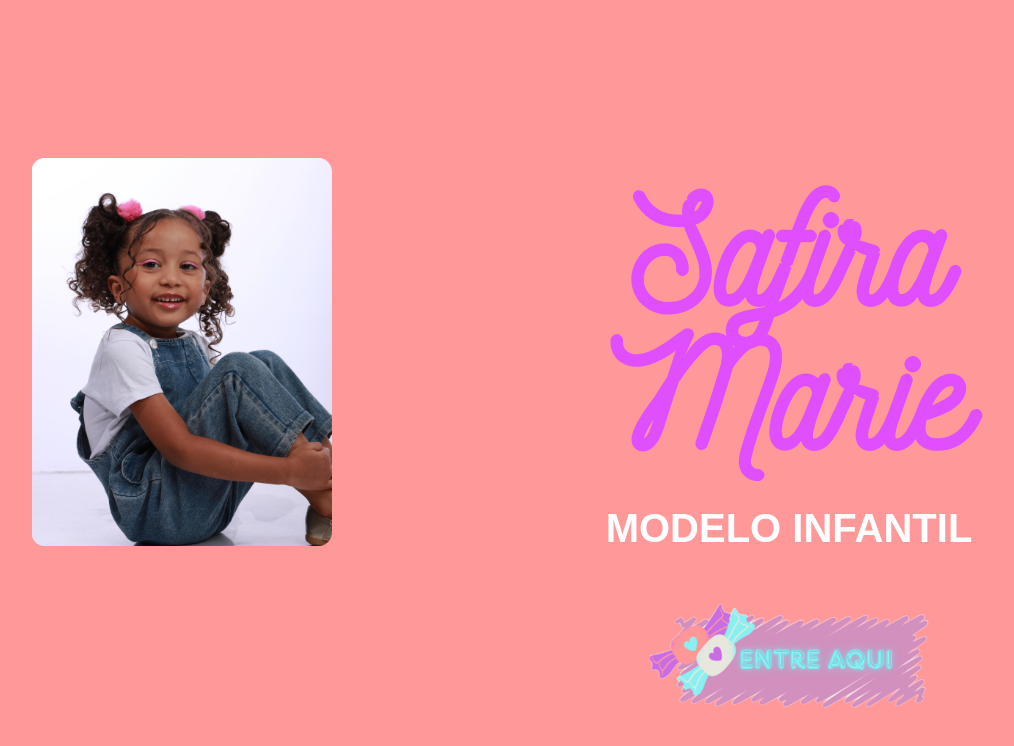
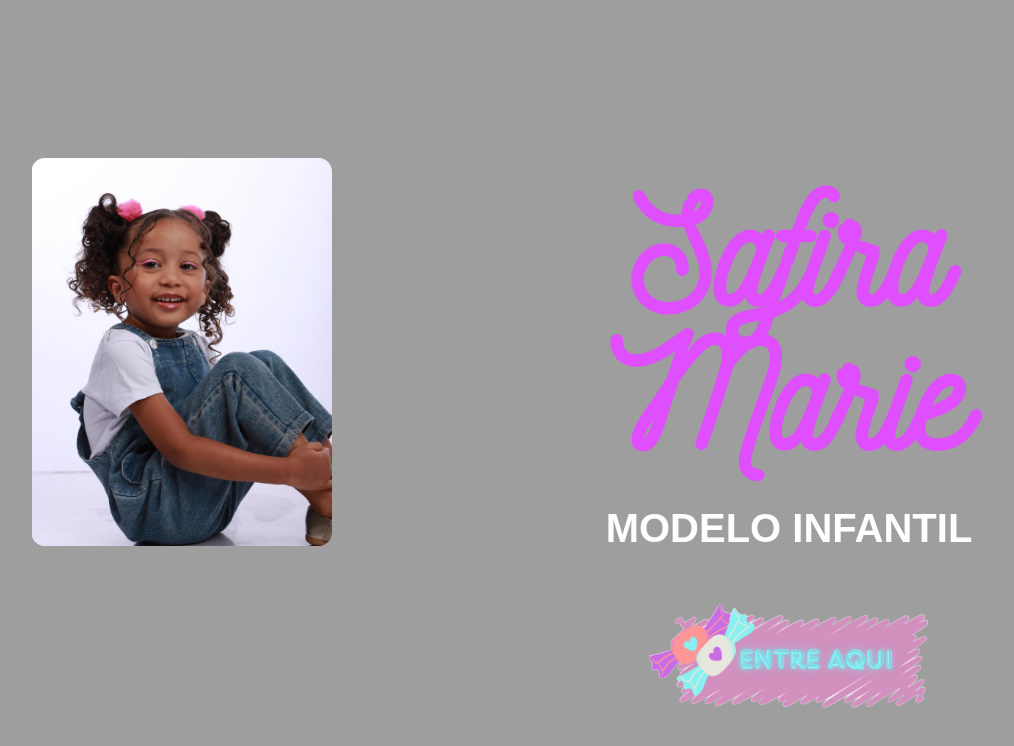
Before and after one commit to BrunoLima-web/Portifolio-Safira-marie, a plain HTML site: page index.html in a window 1280 px wide. Shown: the whole page, without its empty margins (146-1160 px from the left). Drawn offline with Linux system fonts and the light colour scheme; the site is published under a folder, as on GitHub Pages, so addresses that start at the root find nothing; a web font is replaced by a local one.

Commit message:
Atualização do site

```diff
--- a/css/style.css
+++ b/css/style.css
@@ -1,5 +1,5 @@
 body {
-    background: #ff9999 url("/img/banner_home.png");
+    background: #ff9999 url("../img/banner_home.png");
     text-align: center;
     background-repeat: no-repeat;
     background-size: cover;
```
